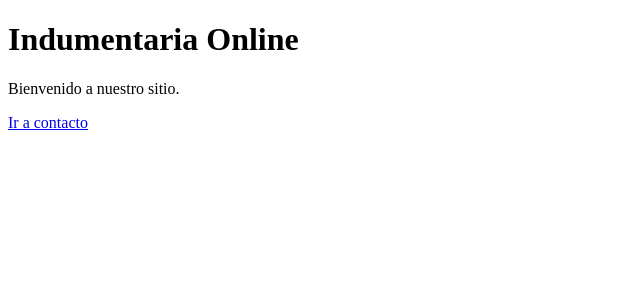
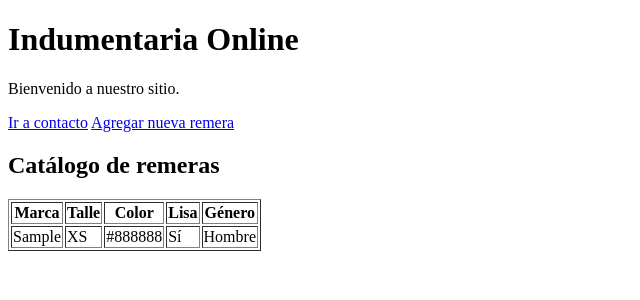
Before and after one commit to Valeriapy/tienda_project, a Django app: page / in a window 1280 px wide. Shown: the part 92-392 px from the top of the page, without its empty margins (0-640 px from the left). Run offline with Django 5.2, Linux system fonts and the light colour scheme; tables that the repository leaves empty hold one stand-in row (values such as "Sample post").

Commit message:
Index actualizado con tabla de catálogo de remeras

```diff
--- a/shop/templates/shop/index.html
+++ b/shop/templates/shop/index.html
@@ -4,4 +4,25 @@
   <h1>Indumentaria Online</h1>
   <p>Bienvenido a nuestro sitio.</p>
   <a href="{% url 'contacto' %}">Ir a contacto</a>
+  <a href="{% url 'nueva_remera' %}">Agregar nueva remera</a>
+
+  <h2>Catálogo de remeras</h2>
+  <table border="1">
+    <tr>
+      <th>Marca</th>
+      <th>Talle</th>
+      <th>Color</th>
+      <th>Lisa</th>
+      <th>Género</th>
+    </tr>
+    {% for remera in remeras %}
+    <tr>
+      <td>{{ remera.marca }}</td>
+      <td>{{ remera.get_talle_display }}</td>
+      <td>{{ remera.color }}</td>
+      <td>{% if remera.lisa %}Sí{% else %}No{% endif %}</td>
+      <td>{{ remera.get_genero_display }}</td>
+    </tr>
+    {% endfor %}
+  </table>
 {% endblock %}
```
